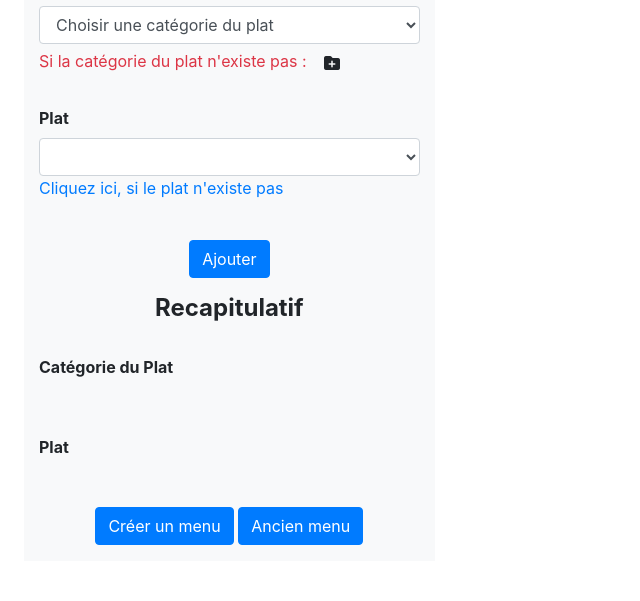
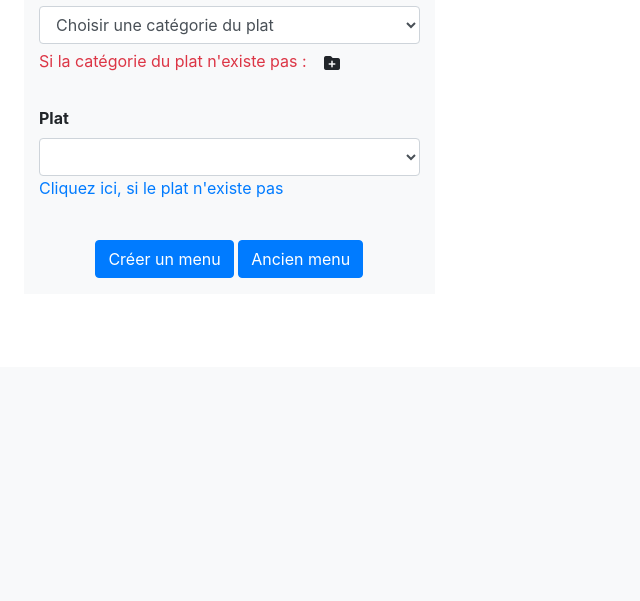
Before and after one commit to Sididboo/Cantine, a PHP site: template MVC_netican/view/v-menus.php in a window 1280 px wide. Shown: the part 433-1034 px from the top of the page, without its empty margins (0-640 px from the left). After the commit the page ends 711 px from the top, so only its background shows below. Run offline with PHP 8.4, Linux system fonts and the light colour scheme; the template is opened without the code that fills it, so the values that code supplies are empty; some libraries are stand-ins or nearby versions.

Commit message:
suppression récap

```diff
--- a/MVC_netican/view/v-menus.php
+++ b/MVC_netican/view/v-menus.php
@@ -95,32 +95,6 @@
                             </select>
                             <span class="text-danger"><a href="./index.php?action=creationPlat">Cliquez ici, si le plat n'existe pas</a></span>
                         </div>
-                        <div class="pt-3 text-center">
-                            <!-- Buttons -->
-                            <input class="btn btn-primary" type="button" value="Ajouter" onclick="addRecap()">
-                            <!-- End buttons -->
-                        </div>
-                        <h4 class="pt-3 text-center font-weight-bold">Recapitulatif</h4>
-                        <div class="py-4">
-                            <label class="font-weight-bold">Catégorie du Plat </label>
-                        <!--Remplissage en PHP-->
-                        <?php
-                            for ($i=0; $i < count($listCategoriesPlats); $i++)
-                            {
-                                ?>
-                                    <tr>
-                                        <td><?php echo $listCategoriesPlats[$i]->get_nom(); ?></td>
-
-                                    </tr>
-                                <?php
-                            }
-                            ?>
-                        </div>
-                        <div class="py-4">
-                            <label class="font-weight-bold">Plat </label>
-
-                        </div>
-
 
                         <div class="pt-3 text-center">
                             <!-- Buttons -->
```
